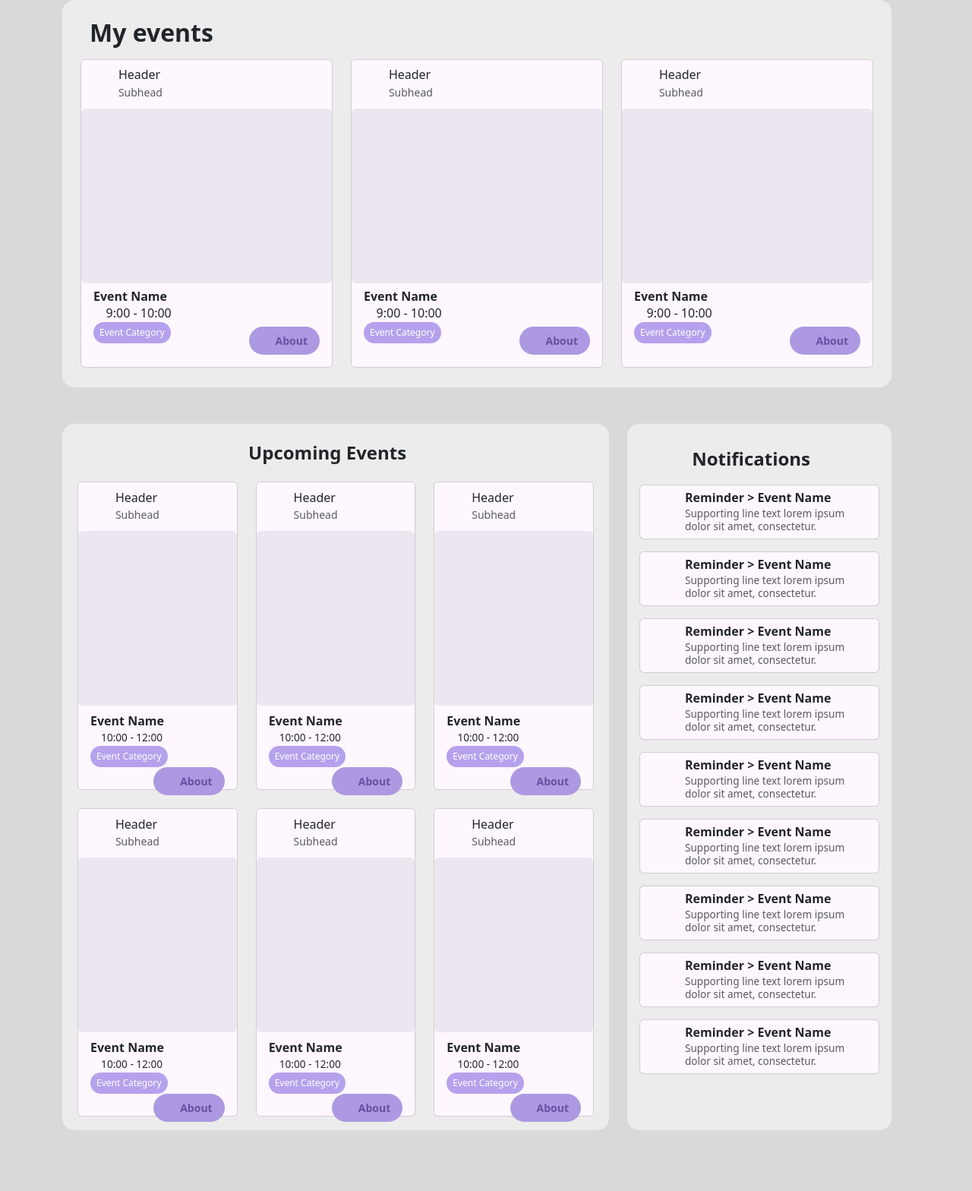
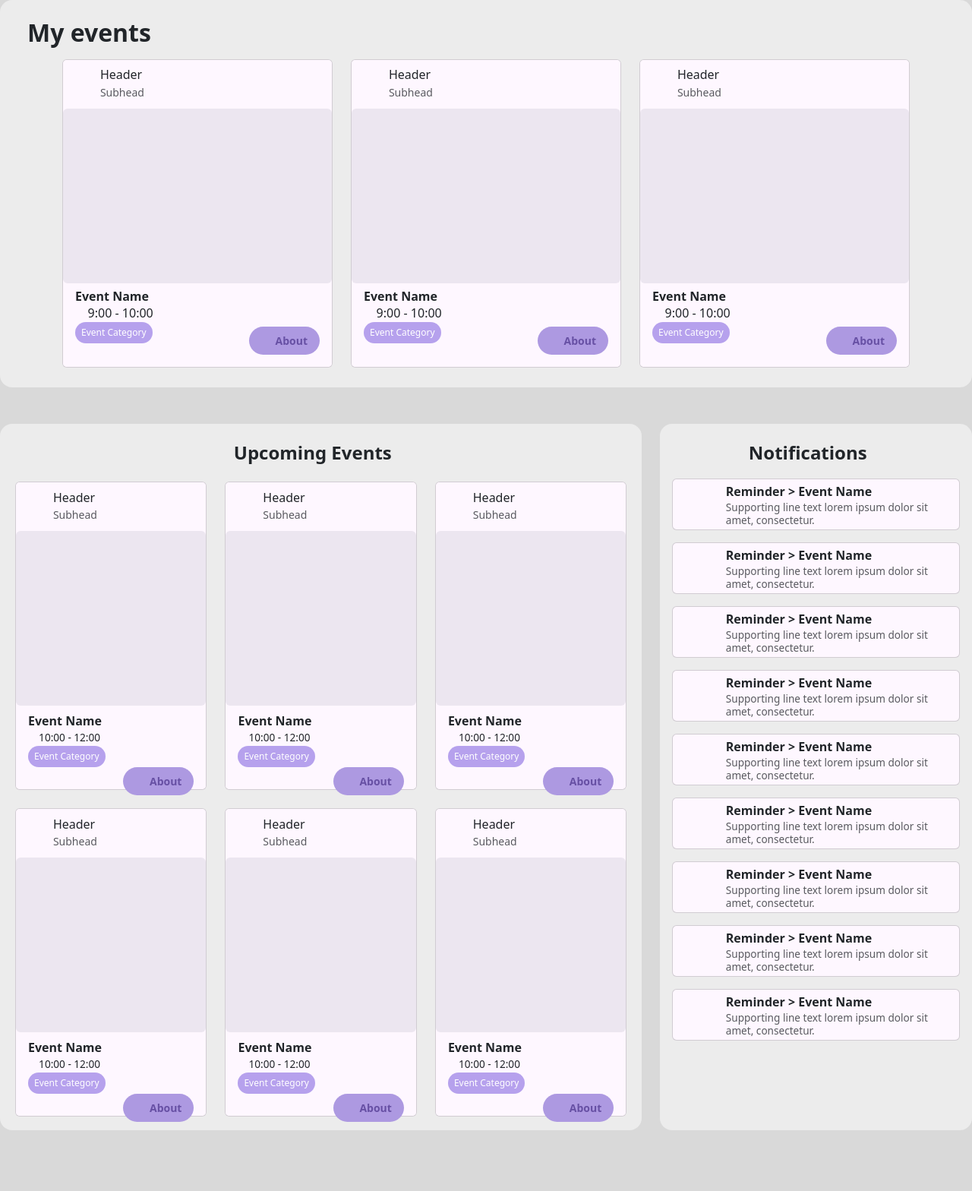
Before and after one commit to zakhkatya/Campus-Event-Manager, a Django app: page /dashboard in a window 1280 px wide. Shown: the part 118-1686 px from the top of the page at 76% size. Run offline with Django 5.2, Linux system fonts and the light colour scheme; style sheets or scripts are compiled from the project's sources; some libraries are stand-ins or nearby versions; some web fonts are replaced.

Commit message:
delete class "conatiner" from main, fix dashboard template

```diff
--- a/ems/event_system/templates/event_system/dashboard.html
+++ b/ems/event_system/templates/event_system/dashboard.html
@@ -1,7 +1,7 @@
 {% extends "base.html" %}
 {% block title %}Dashboard{% endblock %}
 {% block content %}
-<div class="container-fluid row row-cols-1">
+<div class="align-items-center row-cols-1">
 
 <div class="container-xxl rounded-4 m">
     <h2 class="p-4 pb-2"> <b> My events <i class="bi bi-caret-right-fill fs-5"></i> </b> </h2>
@@ -49,7 +49,7 @@
     </div>
 </div>
 
-<div class="container-fluid mt-5 p-0">
+<div class="container-xxl bg-transparent mt-5 p-0">
     <div class="row">
         <div class="col-8">
 
@@ -111,7 +111,7 @@
 
             <div class="container-xxl rounded-4 p-2 n">
                 <div class="text-center">
-                    <h4 class="p-4 pb-1"> <b> Notifications <i class="bi bi-caret-right-fill fs-5"></i> </b> </h4>
+                    <h4 class="p-3 pb-1"> <b> Notifications <i class="bi bi-caret-right-fill fs-5"></i> </b> </h4>
                 </div>
                 <div class = "row-cols-1 p-2 pb-0">
                     {% for x in '123456789'|make_list %}
@@ -123,7 +123,7 @@
                                     </div>
                                     <div class="col-9">
                                         <span class="fs-6 mb-0 fw-bold"> Reminder > Event Name </span>
-                                        <p class="text-muted lh-sm fs-xs mb-2">
+                                        <p class="text-muted lh-sm fs-xs mb-1">
                                             Supporting line text lorem ipsum dolor sit amet, consectetur.
                                         </p>
                                     </div>
--- a/ems/templates/base.html
+++ b/ems/templates/base.html
@@ -11,7 +11,7 @@
     </head>
     <body>
       {% include "partials/header.html" %}
-      <main class="container">{% block content %} {% endblock %}</main>
+      <main>{% block content %} {% endblock %}</main>
       {% include "partials/footer.html" %}
       <script src="{% static 'js/bootstrap.bundle.min.js' %}"></script>
     </body>
```
